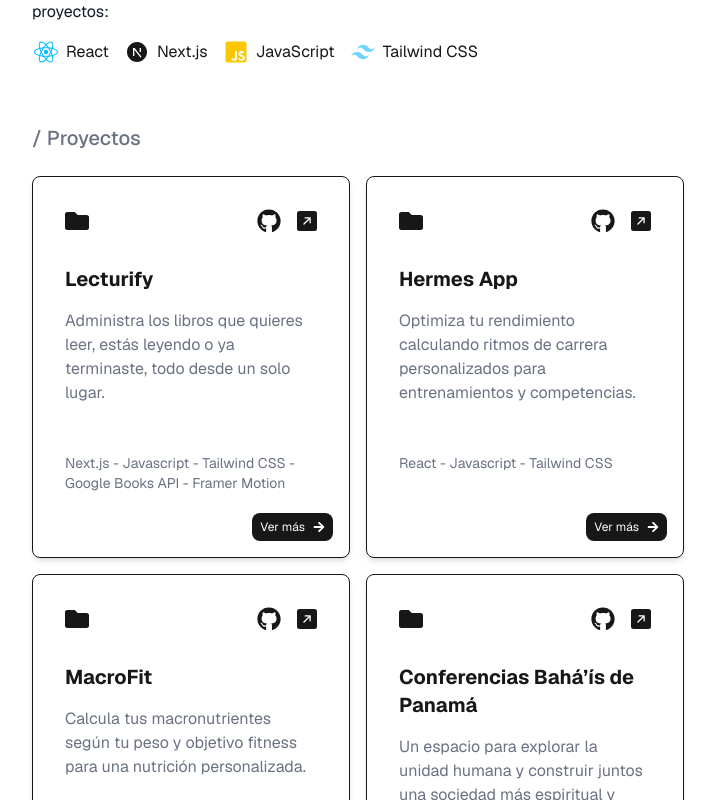
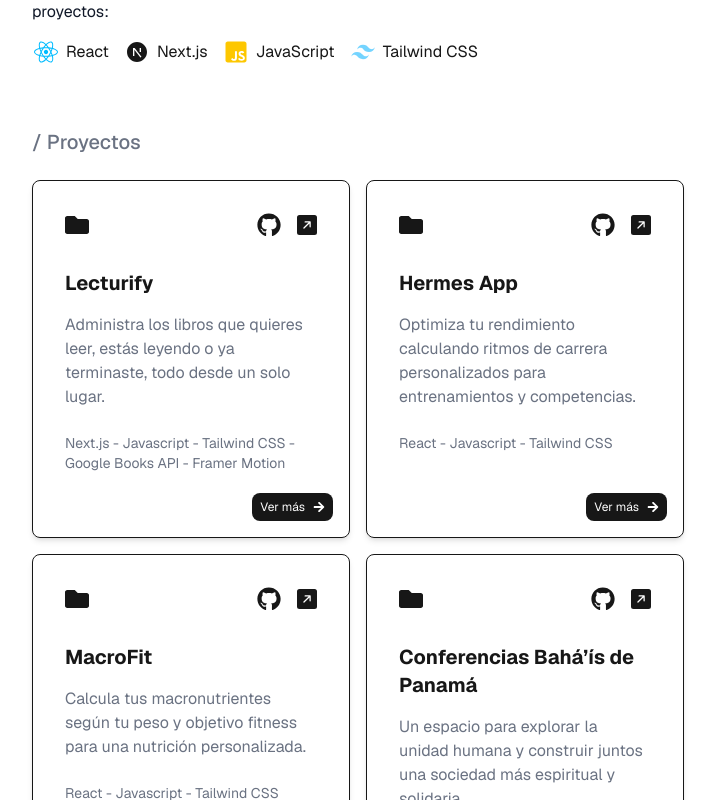
Before and after one commit to arisrodriguez/a-r, a Next.js app: page /proyectos in a window 1280 px wide. Shown: the part 380-1180 px from the top of the page, without its empty margins (282-997 px from the left). Built offline with nearby package versions, Linux system fonts and the light colour scheme.

Commit message:
refactor: mejora de estructura y accesibilidad en cards de proyectos
- Corrige el uso incorrecto del atributo 'about' por 'aria-label'
- Ajusta el uso de <h1> a <h2> por semántica adecuada
- Mejora accesibilidad en enlaces e iconos

```diff
--- a/src/app/components/Projects/ProjectsCards.tsx
+++ b/src/app/components/Projects/ProjectsCards.tsx
@@ -10,7 +10,7 @@ export default function ProjectsCards() {
             initial={{ opacity: 0, y: 10 }}
             animate={{ opacity: 1, y: 0 }}
             transition={{ delay: 0.4, duration: 0.6, ease: "easeOut" }}
-            className="mt-15">
+            className="mt-16">
             <h2 className="font-medium text-xl text-gray-500 mb-6">/ Proyectos</h2>
             <div className="grid grid-cols-1 gap-4 md:grid-cols-2">
                 {/* Card del proyecto lecturify */}
@@ -28,7 +28,7 @@ export default function ProjectsCards() {
                             </a>
                             <a target="_blank"
                                 rel="noopener noreferrer"
-                                about="Demo"
+                                aria-label="Demo"
                                 href="#"
                                 className=" cursor-not-allowed pointer-events-none">
                                 <BsArrowUpRightSquareFill className="text-neutral-900 text-xl transition-all duration-300 hover:text-blue-500 hover:scale-110 hover:rotate-6" />
@@ -37,10 +37,10 @@ export default function ProjectsCards() {
                     </div>
 
                     {/* Título y descripción */}
-                    <h1 className="font-bold text-xl text-neutral-900 mb-4">
+                    <h2 className="font-bold text-xl text-neutral-900 mb-4">
                         Lecturify
-                    </h1>
-                    <p className="font-normal text-base text-gray-500 mb-12">
+                    </h2>
+                    <p className="font-normal text-base text-gray-500 mb-6">
                         Administra los libros que quieres leer, estás leyendo o ya terminaste, todo desde un solo lugar.
                     </p>
 
@@ -83,10 +83,10 @@ export default function ProjectsCards() {
                     </div>
 
                     {/* Título y descripción */}
-                    <h1 className="font-bold text-xl text-neutral-900 mb-4">
+                    <h2 className="font-bold text-xl text-neutral-900 mb-4">
                         Hermes App
-                    </h1>
-                    <p className="font-normal text-base text-gray-500 mb-12">
+                    </h2>
+                    <p className="font-normal text-base text-gray-500 mb-6">
                         Optimiza tu rendimiento calculando ritmos de carrera personalizados para entrenamientos y competencias.
                     </p>
 
@@ -129,10 +129,10 @@ export default function ProjectsCards() {
                     </div>
 
                     {/* Título y descripción */}
-                    <h1 className="font-bold text-xl text-neutral-900 mb-4">
+                    <h2 className="font-bold text-xl text-neutral-900 mb-4">
                         MacroFit
-                    </h1>
-                    <p className="font-normal text-base text-gray-500 mb-12">
+                    </h2>
+                    <p className="font-normal text-base text-gray-500 mb-6">
                         Calcula tus macronutrientes según tu peso y objetivo fitness para una nutrición personalizada.
                     </p>
 
@@ -175,10 +175,10 @@ export default function ProjectsCards() {
                     </div>
 
                     {/* Título y descripción */}
-                    <h1 className="font-bold text-xl text-neutral-900 mb-4">
+                    <h2 className="font-bold text-xl text-neutral-900 mb-4">
                         Conferencias Bahá’ís de Panamá
-                    </h1>
-                    <p className="font-normal text-base text-gray-500 mb-12">
+                    </h2>
+                    <p className="font-normal text-base text-gray-500 mb-6">
                         Un espacio para explorar la unidad humana y construir juntos una sociedad más espiritual y solidaria.
                     </p>
 
@@ -262,7 +262,7 @@ export default function ProjectsCards() {
             {/* <h1 className="font-bold text-xl text-neutral-900 mb-4">
                                 {proyecto.title}
                             </h1>
-                            <p className="font-normal text-base text-gray-500 mb-12">
+                            <p className="font-normal text-base text-gray-500 mb-6">
                                 {proyecto.desc}
                             </p> */}
 
```
